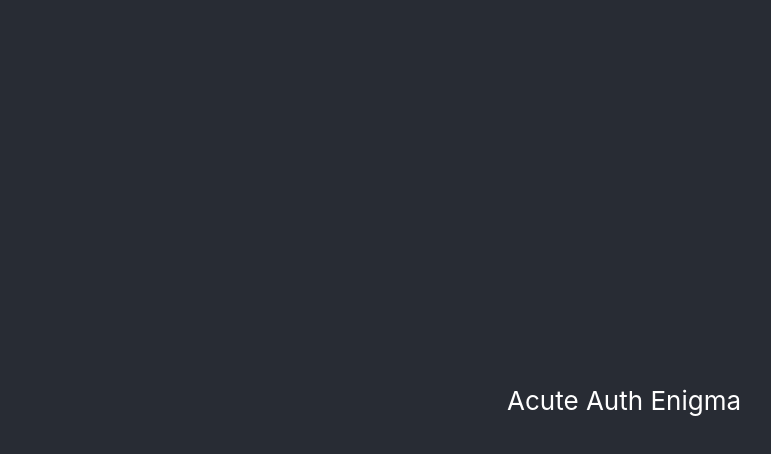
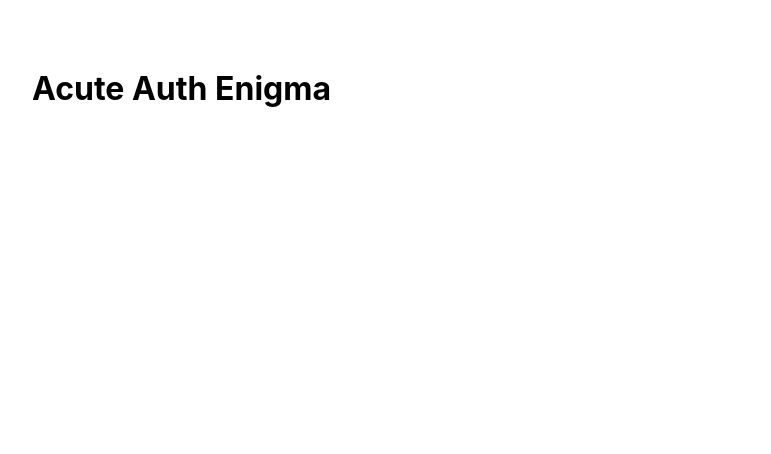
Before and after one commit to dmartin5150/acuteauthenigmaf, a React (Create React App) app: page / in a window 1280 px wide. Shown: the top 454 px of the page, without its empty margins (16-787 px from the left). Built offline with nearby package versions, Linux system fonts and the light colour scheme.

Commit message:
added header with analysis selector

```diff
--- a/package.json
+++ b/package.json
@@ -12,6 +12,7 @@
     "@types/react-dom": "^18.2.25",
     "react": "^18.2.0",
     "react-dom": "^18.2.0",
+    "react-dropdown": "^1.11.0",
     "react-scripts": "5.0.1",
     "typescript": "^4.9.5",
     "web-vitals": "^2.1.4"
--- a/src/App.css
+++ b/src/App.css
@@ -2,37 +2,16 @@
   text-align: center;
 }
 
-.App-logo {
-  height: 40vmin;
-  pointer-events: none;
-}
+.App-header {
+  display: flex;
+  background-color:white;
+  color: black;
+  justify-content: space-between;
+  padding:3rem;
 
-@media (prefers-reduced-motion: no-preference) {
-  .App-logo {
-    animation: App-logo-spin infinite 20s linear;
+  .App-header--Analysis {
+    display: flex;
+    justify-content: right;
+    align-items: center;
   }
 }
-
-.App-header {
-  background-color: #282c34;
-  min-height: 100vh;
-  display: flex;
-  flex-direction: column;
-  align-items: center;
-  justify-content: center;
-  font-size: calc(10px + 2vmin);
-  color: white;
-}
-
-.App-link {
-  color: #61dafb;
-}
-
-@keyframes App-logo-spin {
-  from {
-    transform: rotate(0deg);
-  }
-  to {
-    transform: rotate(360deg);
-  }
-}
--- a/src/App.tsx
+++ b/src/App.tsx
@@ -1,12 +1,20 @@
 import React from 'react';
+import AnalysisSelector from './components/AnalysisSelector';
 import './App.css';
+
+
+
 
 function App() {
   return (
     <div className="App">
       <header className="App-header">
-        <p>Acute Auth Enigma</p>
+        <h1>Acute Auth Enigma</h1>
+        <div className='App-header--Analysis'>
+          <AnalysisSelector />
+        </div>
       </header>
+
     </div>
   );
 }
--- /dev/null
+++ b/src/components/AnalysisSelector.css
@@ -0,0 +1,18 @@
+.analysis-selctor {
+
+
+    .analysis-selector--label {
+        margin-left: 2rem;
+        margin-bottom: 0.5rem;
+        text-align: left;
+        font-size: small;
+        font-weight: 800;
+    }
+
+
+    .analysis-selector--dropdown{
+        width: 12rem;
+        margin-left: 2rem;
+    }
+
+}
--- /dev/null
+++ b/src/components/AnalysisSelector.tsx
@@ -0,0 +1,29 @@
+import React from "react";
+import Dropdown from 'react-dropdown';
+import 'react-dropdown/style.css';
+import './AnalysisSelector.css';
+
+const options = [
+    'TAO', 'Department', 'Provider', 'Bucket'
+  ];
+
+const defaultOption = options[0];
+
+
+const  AnalysisSelector = () => {
+    return (
+
+        <div className='analysis-selctor'>
+            {/* <div className='analysis-selector--label'>
+                <h2 >Select item for analysis:</h2>
+            </div> */}
+            <div className='analysis-selector--dropdown'>
+                <Dropdown options={options} onChange={()=>{}} value={defaultOption} placeholder="Select an option" />
+            </div>
+
+        </div>
+
+    )
+}
+
+export default AnalysisSelector
```
Also changed, not shown: 1 other file (tests, documents, lock files or other folders).
